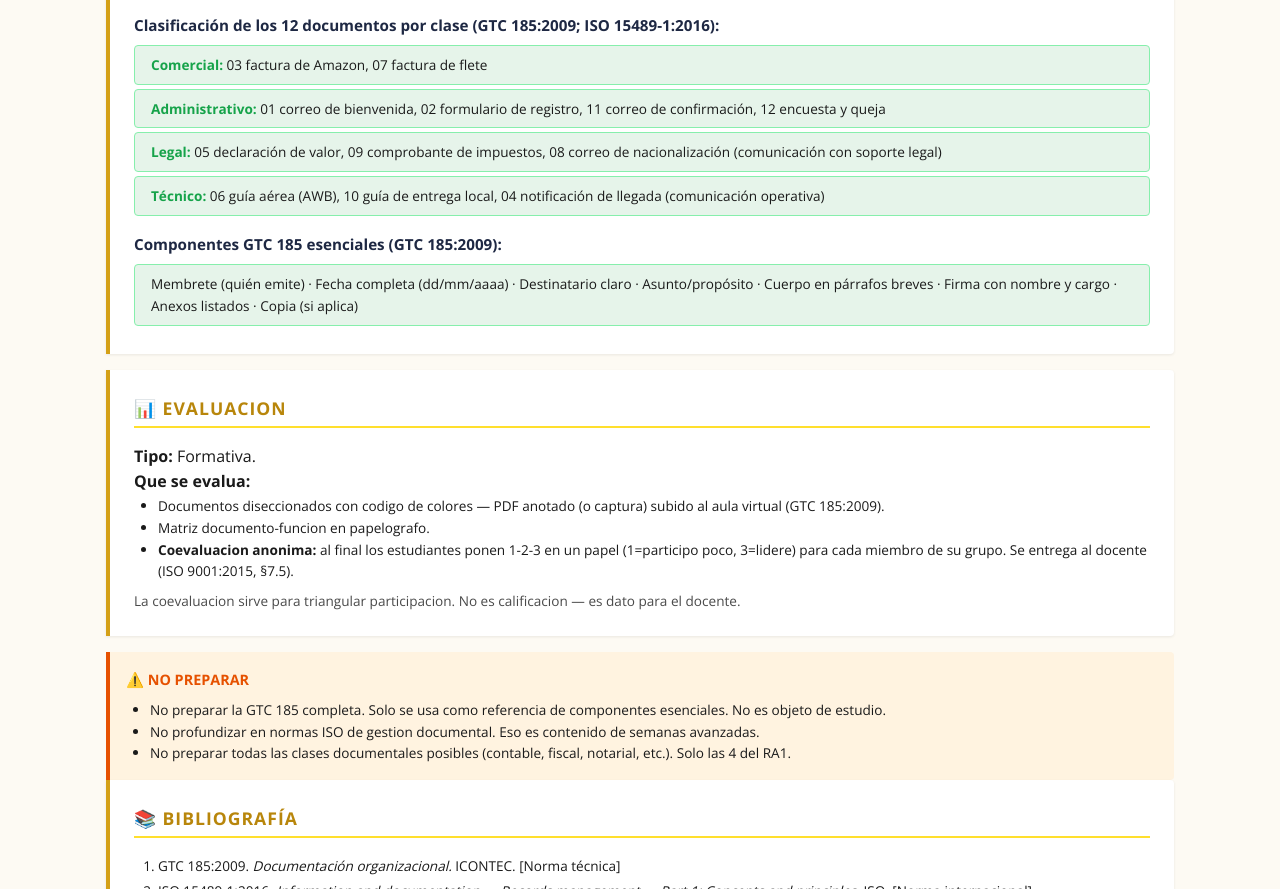
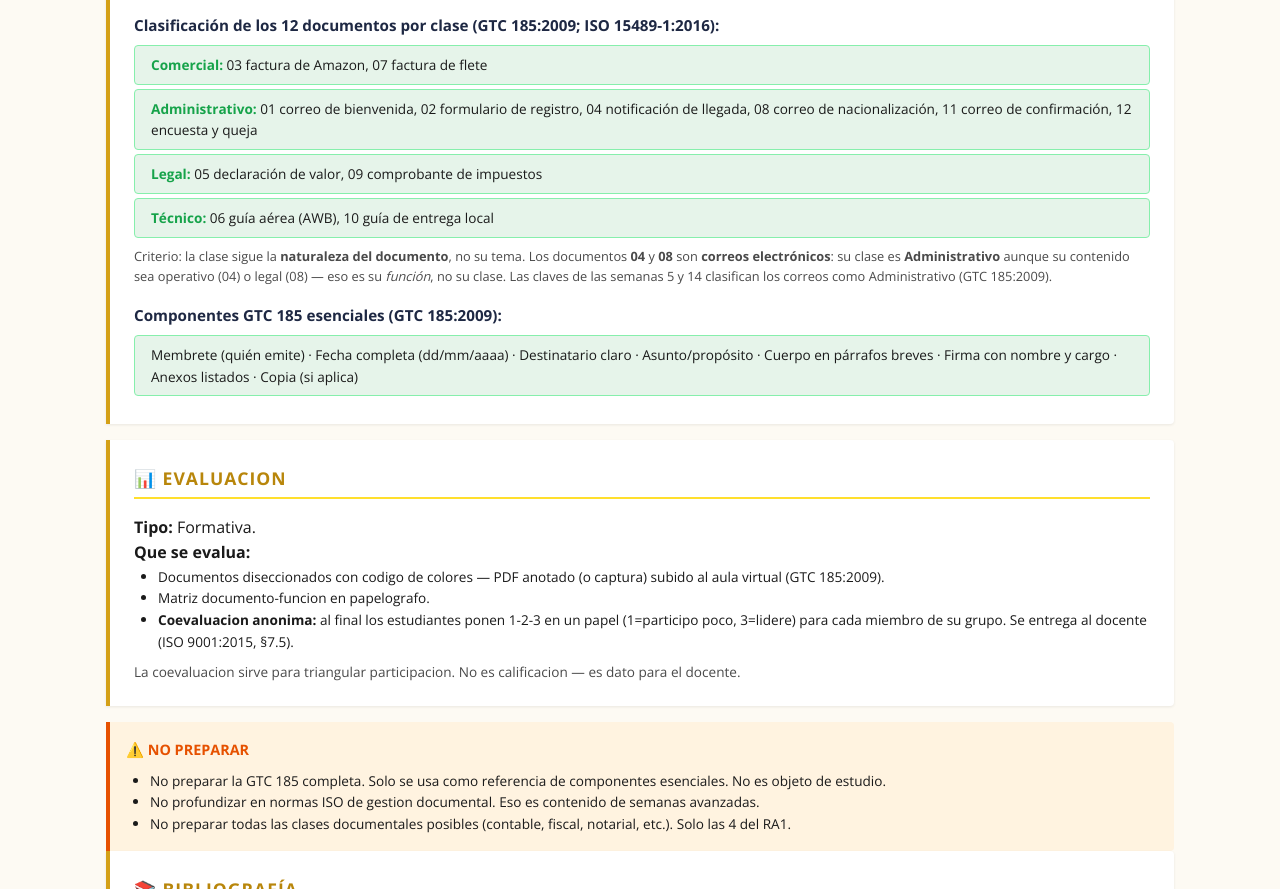
Before and after one commit to dfdomin/adm18-material, a website: page semana-03/guia-docente.html in a window 1280 px wide. Shown: the part 2270-3159 px from the top of the page. Drawn offline with nearby package versions, Linux system fonts and the light colour scheme.

Commit message:
fix(adm18): la clase documental sigue la naturaleza del documento
- semana-03/guia-docente.html: los docs 04 (notificación de llegada) y 08
  (correo de nacionalización) pasan a Administrativo — son correos, no
  documentos técnicos ni legales. Se agrega el criterio explícito
  (naturaleza del documento, no su tema) y la trazabilidad a las claves
  de las semanas 5 y 14.
- casos/latambox/README.md: se separa 'Clase documental (GTC 185)' de
  'Función documental' (la columna estaba rotulada como clase pero
  contenía funciones) y se documentan los dos ejes.
- KNOWLEDGE_BASE.md/.html: el doc 08 es comunicación interna en la
  versión de crisis y externa al cliente en la del flujo normal.

```diff
--- a/semana-03/guia-docente.html
+++ b/semana-03/guia-docente.html
@@ -161,9 +161,10 @@
 
     <h3>Clasificación de los 12 documentos por clase (GTC 185:2009; ISO 15489-1:2016):</h3>
     <div class="tg-answer"><strong>Comercial:</strong> 03 factura de Amazon, 07 factura de flete</div>
-    <div class="tg-answer"><strong>Administrativo:</strong> 01 correo de bienvenida, 02 formulario de registro, 11 correo de confirmación, 12 encuesta y queja</div>
-    <div class="tg-answer"><strong>Legal:</strong> 05 declaración de valor, 09 comprobante de impuestos, 08 correo de nacionalización (comunicación con soporte legal)</div>
-    <div class="tg-answer"><strong>Técnico:</strong> 06 guía aérea (AWB), 10 guía de entrega local, 04 notificación de llegada (comunicación operativa)</div>
+    <div class="tg-answer"><strong>Administrativo:</strong> 01 correo de bienvenida, 02 formulario de registro, 04 notificación de llegada, 08 correo de nacionalización, 11 correo de confirmación, 12 encuesta y queja</div>
+    <div class="tg-answer"><strong>Legal:</strong> 05 declaración de valor, 09 comprobante de impuestos</div>
+    <div class="tg-answer"><strong>Técnico:</strong> 06 guía aérea (AWB), 10 guía de entrega local</div>
+    <p style="font-size:0.8rem;color:var(--text-secondary);margin-top:var(--space-sm);">Criterio: la clase sigue la <strong>naturaleza del documento</strong>, no su tema. Los documentos <strong>04</strong> y <strong>08</strong> son <strong>correos electrónicos</strong>: su clase es <strong>Administrativo</strong> aunque su contenido sea operativo (04) o legal (08) — eso es su <em>función</em>, no su clase. Las claves de las semanas 5 y 14 clasifican los correos como Administrativo (GTC 185:2009).</p>
 
     <h3>Componentes GTC 185 esenciales (GTC 185:2009):</h3>
     <div class="tg-answer">Membrete (quién emite) · Fecha completa (dd/mm/aaaa) · Destinatario claro · Asunto/propósito · Cuerpo en párrafos breves · Firma con nombre y cargo · Anexos listados · Copia (si aplica)</div>
```
Also changed, not shown: KNOWLEDGE_BASE.html (+1 -1 lines), KNOWLEDGE_BASE.md (+1 -1 lines), casos/latambox/README.md.
